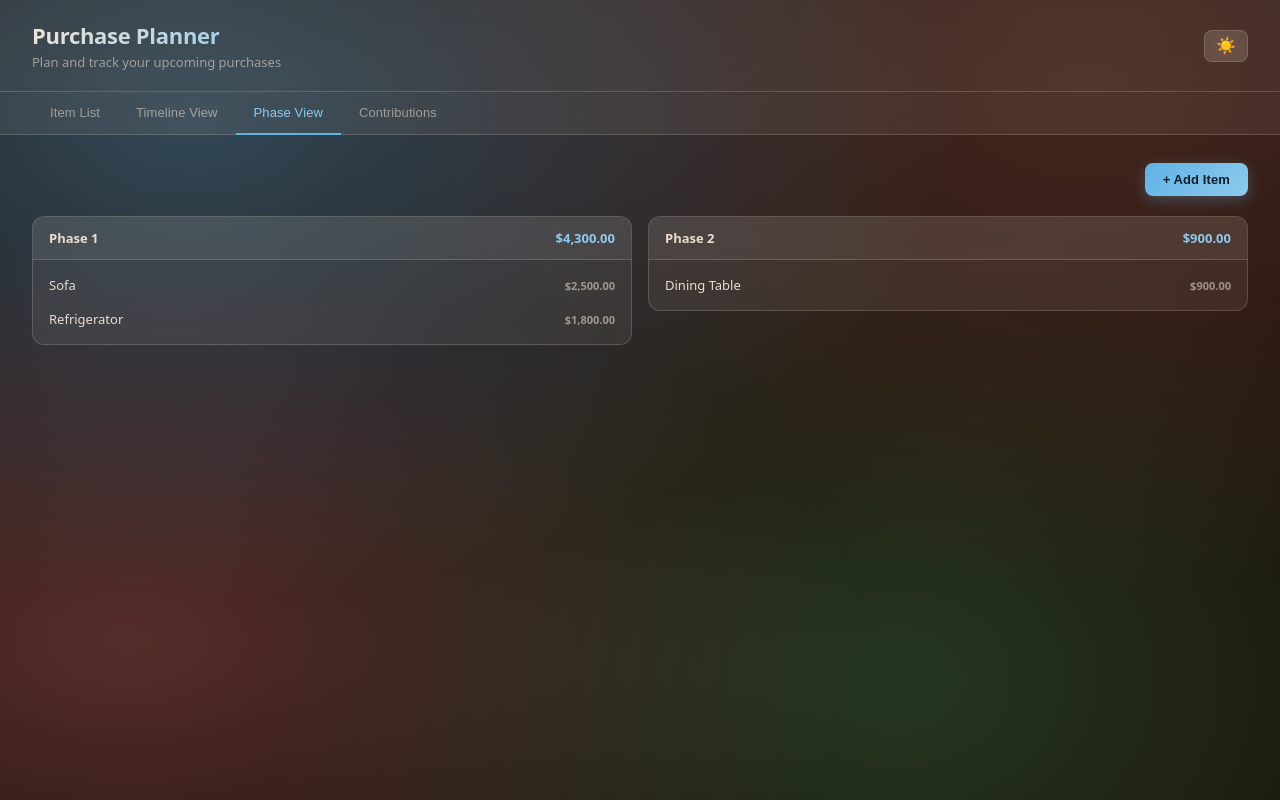
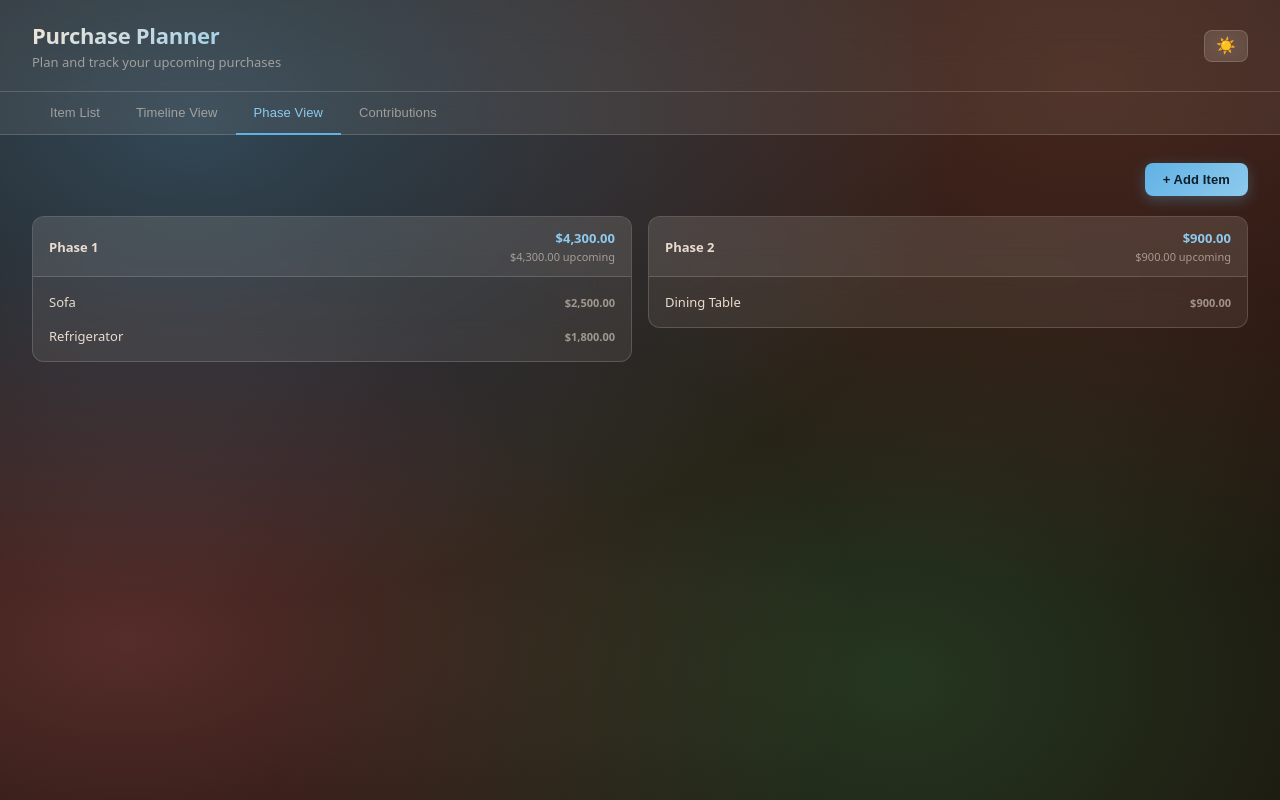
Before and after one commit to aziziazfar/purchase-planner, a React (Vite) app: page / in a window 1280 px wide. Both pictures are taken after a click on the button "Phase View". Built offline with nearby package versions, Linux system fonts and the light colour scheme.

Commit message:
feat: add upcoming amount label in PhaseView and TimelineView

```diff
--- a/src/App.css
+++ b/src/App.css
@@ -383,6 +383,12 @@
   font-size: 12px;
   color: var(--accent-hover);
   font-weight: 600;
+}
+
+.month-upcoming {
+  font-size: 11px;
+  color: var(--text-muted);
+  font-weight: 500;
 }
 
 .timeline-items-row td {
@@ -884,10 +890,23 @@
   color: var(--text);
 }
 
+.phase-column-amounts {
+  display: flex;
+  flex-direction: column;
+  align-items: flex-end;
+  gap: 2px;
+}
+
 .phase-column-total {
   font-size: 13px;
   font-weight: 700;
   color: var(--accent-hover);
+}
+
+.phase-column-upcoming {
+  font-size: 11px;
+  color: var(--text-muted);
+  font-weight: 500;
 }
 
 .phase-item-list {
--- a/src/components/PhaseView.jsx
+++ b/src/components/PhaseView.jsx
@@ -30,7 +30,12 @@ export default function PhaseView({ items, onAdd }) {
               <div key={phase} className="phase-column">
                 <div className="phase-column-header">
                   <span className="phase-column-title">Phase {phase}</span>
-                  <span className="phase-column-total">{formatPrice(total)}</span>
+                  <div className="phase-column-amounts">
+                    <span className="phase-column-total">{formatPrice(total)}</span>
+                    <span className="phase-column-upcoming">
+                      {formatPrice(phaseItems.filter((i) => !i.purchased).reduce((s, i) => s + (i.price || 0), 0))} upcoming
+                    </span>
+                  </div>
                 </div>
                 <ul className="phase-item-list">
                   {phaseItems.map((item) => (
--- a/src/components/TimelineTable.jsx
+++ b/src/components/TimelineTable.jsx
@@ -59,6 +59,9 @@ export default function TimelineTable({ items, onEdit, onDelete, onAdd }) {
                     <span className="month-total">
                       {formatPrice(monthMap[m].reduce((s, i) => s + (i.price || 0), 0))}
                     </span>
+                    <span className="month-upcoming">
+                      {formatPrice(monthMap[m].filter((i) => !i.purchased).reduce((s, i) => s + (i.price || 0), 0))} upcoming
+                    </span>
                   </div>
                 </th>
               ))}
```
